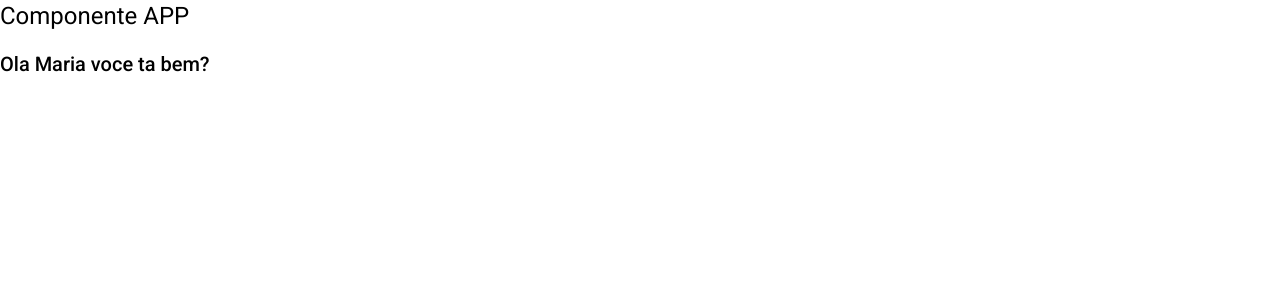
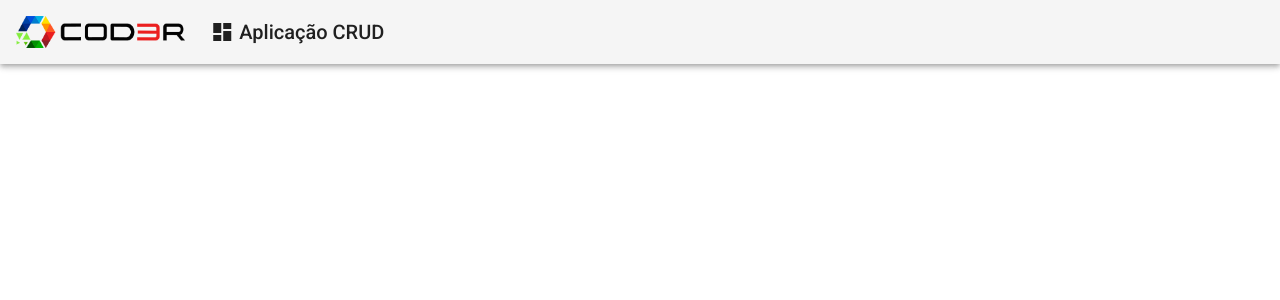
Before and after one commit to araujocristian/crud-angular, an Angular app: page / in a window 1280 px wide. Shown: the top 300 px of the page. Built offline with nearby package versions, Linux system fonts and the light colour scheme.

Commit message:
Criando componente Header

```diff
--- a/src/app/app.component.html
+++ b/src/app/app.component.html
@@ -1,2 +1 @@
-<h1>Componente APP</h1>
-<h2>Ola {{nome}} voce ta bem?</h2>
+<app-header></app-header>
--- /dev/null
+++ b/src/app/components/template/header/header.component.css
@@ -0,0 +1,22 @@
+.header {
+  display: flex;
+  align-items: center;
+}
+
+.header a {
+  display: flex;
+  align-items: center;
+  text-decoration: none;
+}
+
+.header .logo {
+  max-height: 32px;
+}
+
+.header .title-group {
+  padding-left: 25px;
+}
+
+.header .title-group i {
+  padding-right: 5px;
+}
--- /dev/null
+++ b/src/app/components/template/header/header.component.html
@@ -0,0 +1,15 @@
+<mat-toolbar class="header mat-elevation-z4">
+  <span>
+    <a>
+      <img class="logo" src="assets/img/logo.png" alt="logo" />
+    </a>
+  </span>
+  <span class="title-group">
+    <a>
+      <i class="material-icons">
+        dashboard
+      </i>
+      Aplicação CRUD
+    </a>
+  </span>
+</mat-toolbar>
--- /dev/null
+++ b/src/app/components/template/header/header.component.ts
@@ -0,0 +1,15 @@
+import { Component, OnInit } from '@angular/core';
+
+@Component({
+  selector: 'app-header',
+  templateUrl: './header.component.html',
+  styleUrls: ['./header.component.css']
+})
+export class HeaderComponent implements OnInit {
+
+  constructor() { }
+
+  ngOnInit(): void {
+  }
+
+}
```
Also changed, not shown: src/app/app.module.ts (+6 -2 lines), src/assets/img/logo.png (added).
